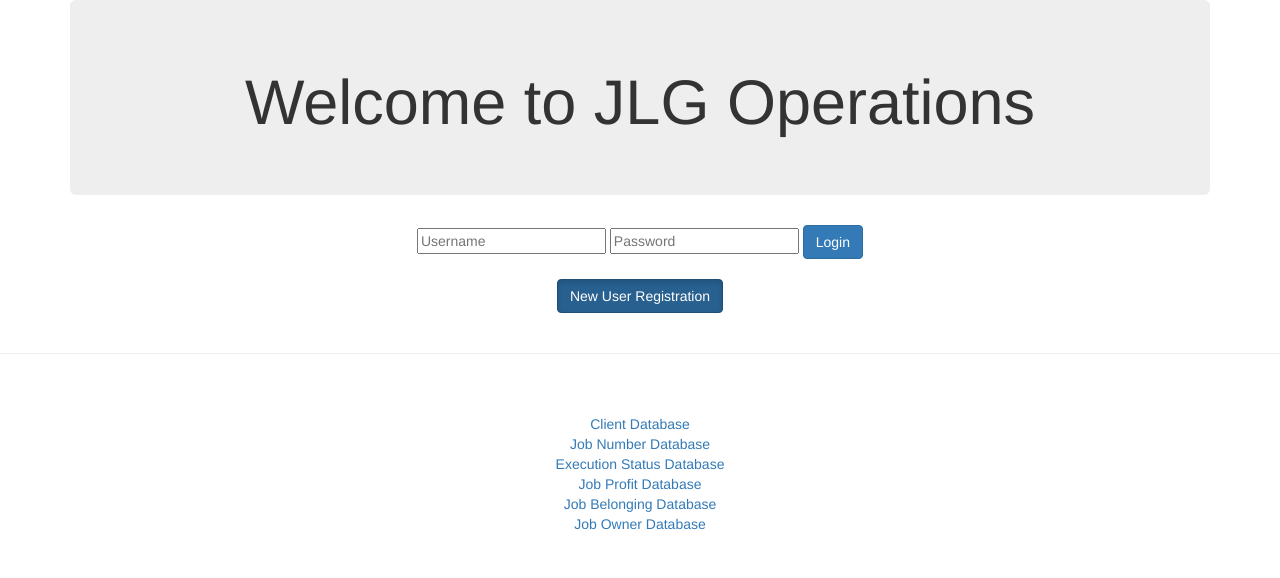
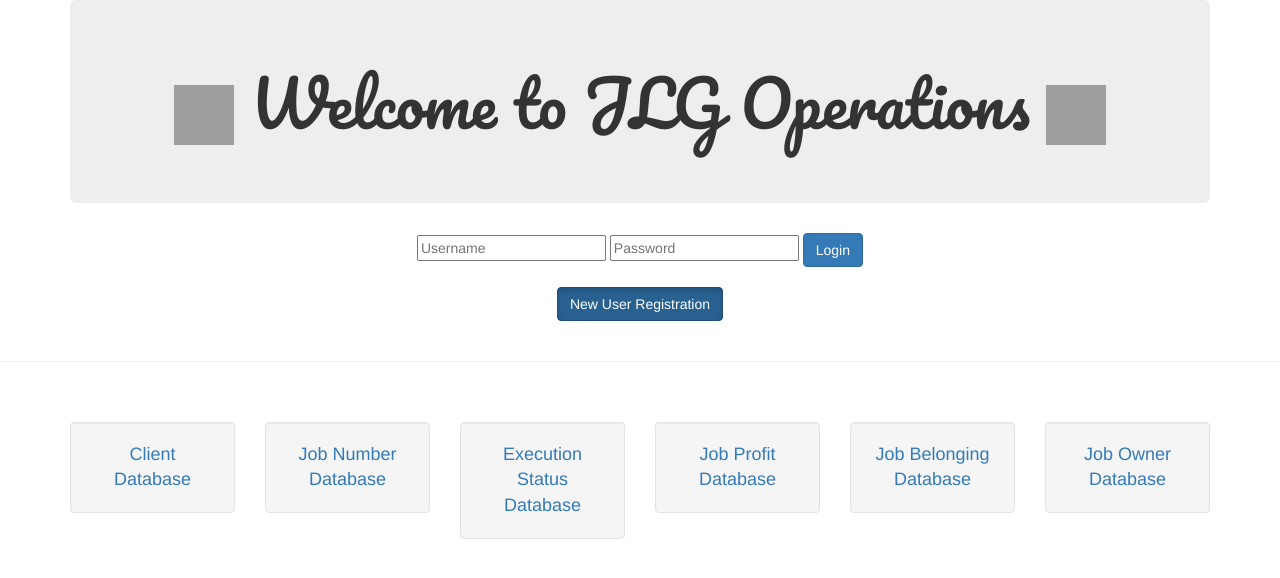
Before and after one commit to rounakdatta/jlg, a Flask app: page / in a window 1280 px wide. Shown: the top 578 px of the page. Run offline with Flask 2, Linux system fonts and the light colour scheme; some libraries are stand-ins or nearby versions; grey boxes are pictures that could not be loaded.

Commit message:
version 2 includes usability changes

```diff
--- a/app.py
+++ b/app.py
@@ -38,7 +38,7 @@ def register():
 		print('Go on!')
 
 	# now register the person
-	if request.method == 'POST' and request.form['secretCode'].lower() == 'jlg2018':
+	if request.method == 'POST': # and request.form['secretCode'].lower() == 'jlg2018':
 		data = {'email': request.form['email'], 'username': request.form['username'], 'password': request.form['password'], 'admin': 'no'}
 		db.child("jlg_main").child("accounts").push(data)
 		return redirect(url_for('index', note='Account creation successful!'))
@@ -195,6 +195,8 @@ def index():
 @app.route('/jobnodb', methods=['GET', 'POST'])
 def jobno():
 
+	print(session['userPermissions'])
+
 	if session['user'] != '':
 		aright = "yes"
 	else:
@@ -345,7 +347,7 @@ def jobownerdb():
 @app.route('/clientdb', methods=['GET', 'POST'])
 def clientdb():
 
-	if session['user'] != '':
+	if session['admin'] == 'yes':
 		aright = "yes"
 	else:
 		aright = "no"
@@ -465,6 +467,7 @@ def checkDataConsistency(myId="all"):
 
 					if(item.val()['jobCloseDate'] == ''):
 						closeDate = str(datetime.now(timezone('Asia/Kolkata')))[:-22]
+						closeDate = closeDate.split('-')[2] + '-' + closeDate.split('-')[1] + '-' + closeDate.split('-')[0][-2:]
 						db.child("jlg_main").child('jlg_execution').child(item.key()).update({'jobCloseDate': closeDate})
 
 				else:
@@ -507,6 +510,8 @@ def checkDataConsistency(myId="all"):
 			db.child("jlg_main").child('jlg_execution').child(item.key()).update({'jobComplete': 'yes'})
 			if(item.val()['jobCloseDate'] == ''):
 				closeDate = str(datetime.now(timezone('Asia/Kolkata')))[:-22]
+				closeDate = closeDate.split('-')[2] + '-' + closeDate.split('-')[1] + '-' + closeDate.split('-')[0][-2:]
+
 				db.child("jlg_main").child('jlg_execution').child(item.key()).update({'jobCloseDate': closeDate})
 		else:
 			db.child("jlg_main").child('jlg_execution').child(item.key()).update({'jobComplete': 'no'})
@@ -557,9 +562,11 @@ def cancelUpdate(objectId, attributeId):
 def updateAPI(objectId, attributeId):
 
 	if not session.get('loggedIn'):
-		return redirect('/')
+		flash('You don’t have permission to execute this action!')
+		return redirect(request.referrer)
 
-	timeData = str(datetime.now(timezone('Asia/Kolkata')))[:-16] + ' ' + session['user']
+	closeDate = str(datetime.now(timezone('Asia/Kolkata')))
+	timeData = closeDate[:-22].split('-')[2] + '-' + closeDate[:-22].split('-')[1] + '-' + closeDate[:-22].split('-')[0][-2:] + ' ' + closeDate[:-16][-5:] + ' ' + session['user']
 	db.child("jlg_main").child('jlg_execution').child(objectId).update({attributeId: timeData})
 
 	# sleep for 3s because Firebase needs a little time to update
--- a/templates/index.html
+++ b/templates/index.html
@@ -7,6 +7,9 @@
   <link rel="stylesheet" href="https://maxcdn.bootstrapcdn.com/bootstrap/3.3.7/css/bootstrap.min.css">
   <script src="https://ajax.googleapis.com/ajax/libs/jquery/3.3.1/jquery.min.js"></script>
   <script src="https://maxcdn.bootstrapcdn.com/bootstrap/3.3.7/js/bootstrap.min.js"></script>
+  <style type="text/css">
+  	@import url(https://fonts.googleapis.com/css?family=Pacifico);
+  </style>
 </head>
 <body>
 
@@ -14,7 +17,7 @@
 
 	<div class="container">
 	  <div class="jumbotron">
-	    <h1>Welcome to JLG Operations</h1>
+	    <h1 style="font-family: 'Pacifico';"><img src="https://i.imgur.com/iay3dFW.jpg" style="height: 60px; width: 60px"> Welcome to JLG Operations <img src="https://i.imgur.com/oY0ZxPu.jpg" style="height: 60px; width: 60px"></h1>
 	  </div>
 	</div>
 
@@ -50,12 +53,32 @@
 	{% endif %}
 	<hr><br><br>
 
-	<a href="/clientdb">Client Database</a><br>
-	<a href="/jobnodb">Job Number Database</a><br>
-	<a href="/exec">Execution Status Database</a><br>
-	<a href="/jobprofitdb">Job Profit Database</a><br>
-	<a href="/jobbelongdb">Job Belonging Database</a><br>
-	<a href="/jobownerdb">Job Owner Database</a>
+
+	<div class="container">
+
+		<div class="row">
+			<div class="col-md-2">
+				<div class="well"><a href="/clientdb"><font size="4">Client Database</a></div>
+			</div>
+			<div class="col-md-2">
+				<div class="well"><a href="/jobnodb">Job Number Database</a></div>
+			</div>
+			<div class="col-md-2">
+				<div class="well"><a href="/exec">Execution Status Database</a></div>
+			</div>
+			<div class="col-md-2">
+				<div class="well"><a href="/jobprofitdb">Job Profit Database</a></div>
+			</div>
+			<div class="col-md-2">
+				<div class="well"><a href="/jobbelongdb">Job Belonging Database</a></div>
+			</div>
+			<div class="col-md-2">
+				<div class="well"><a href="/jobownerdb">Job Owner Database</a></div>
+			</div>
+		</div>
+
+	</div>
+
 	</center>
 
 </body>
--- a/templates/registerUser.html
+++ b/templates/registerUser.html
@@ -13,7 +13,7 @@
 	<input type="password" id="password" name="password" placeholder="Password" onkeyup='check();' required><br>
 	<input type="password" id="confPassword" name="confPassword" placeholder="Confirm Password" onkeyup='check();' required><br>
 	<span id='message'></span><br>
-	<input type="text" id="secretCode" name="secretCode" placeholder="Secret Code" required><br><br>
+	<!--<input type="text" id="secretCode" name="secretCode" placeholder="Secret Code" required><br><br>-->
 	<button type="submit" id="registerButton" name="registerButton" disabled="true">Register</button>
 	</center>
 
```
Also changed, not shown: templates/execData.html (+20 -1 lines).
